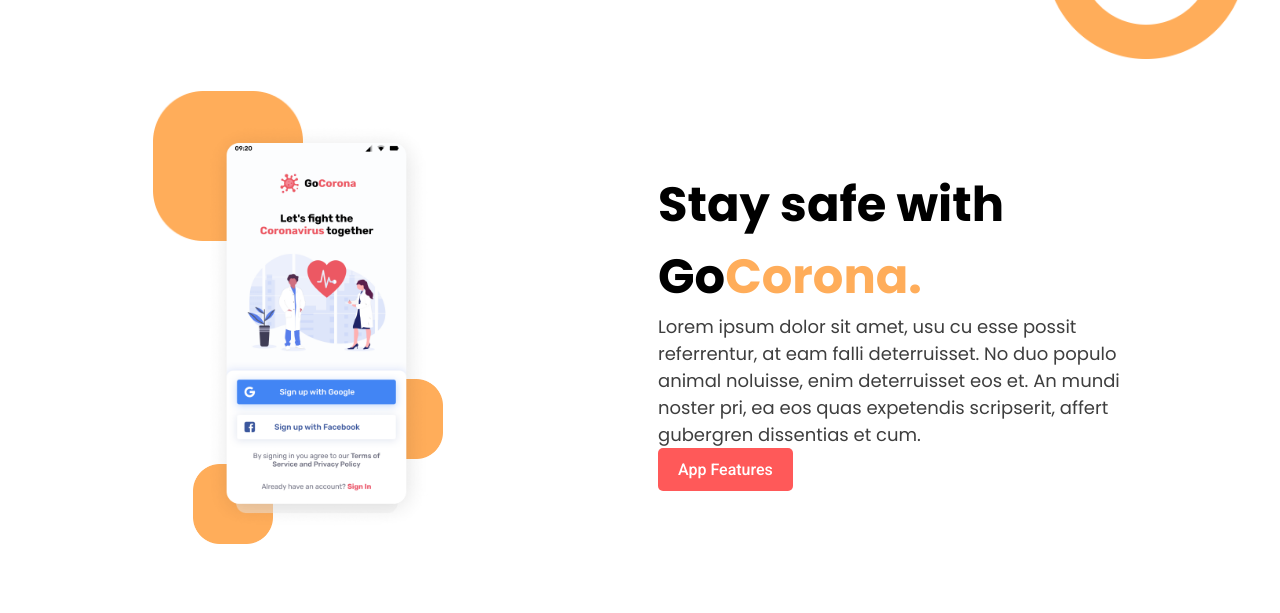
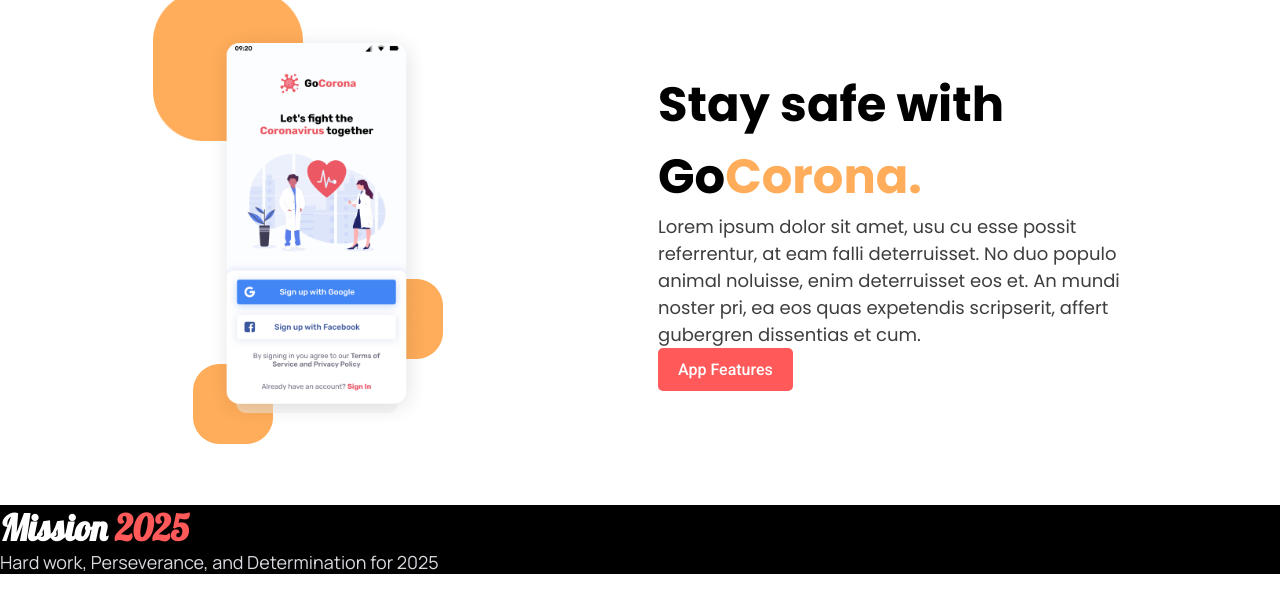
Before and after one commit to ArunRoy404/Mission-2025-Webpage-responsive, a plain HTML site: page index.html in a window 1280 px wide. Shown: the part 2039-2652 px from the top of the page. After the commit the page ends 2613 px from the top, so only its background shows below. Drawn offline with Linux system fonts and the light colour scheme.

Commit message:
header , main and main section margin updated

```diff
--- a/index.html
+++ b/index.html
@@ -42,7 +42,6 @@
     </header>
 
     <main>
-
         <!-- mission  -->
         <section class="mission-section">
             <h2>
@@ -158,7 +157,16 @@
             </div>
         </section>
     </main>
-    <footer></footer>
+    <footer>
+        <section>
+            <h3>
+                Mission <span>2025</span>
+            </h3>
+            <p>
+                Hard work, Perseverance, and Determination for 2025
+            </p>
+        </section>
+    </footer>
 </body>
 
 </html>
--- a/styles/style.css
+++ b/styles/style.css
@@ -33,10 +33,10 @@
     padding: 0px;
 }
 
-body{
+header, main{
     font-family: poppins;
     width: 80vw;
-    margin: 100px auto 50px;
+    margin: 0px auto;
 }
 
 p{
@@ -56,7 +56,7 @@
     padding: 12px 20px;
     border: none;
 }
-section{
+main section{
     margin-top: 70px;
 }
 /* banner  */
@@ -239,3 +239,20 @@
 .app-contant{
     width: 650px;
 }
+
+/* footer section  */
+footer h3{
+    font-family: Lobster;
+    font-size: 36px;
+    color: white;
+}
+footer span{
+    color: rgb(255, 89, 89);
+}
+footer p{
+    color: rgb(217, 219, 225);
+    font-family: Manrope;
+}
+footer{
+    background-color: black;
+}
```
